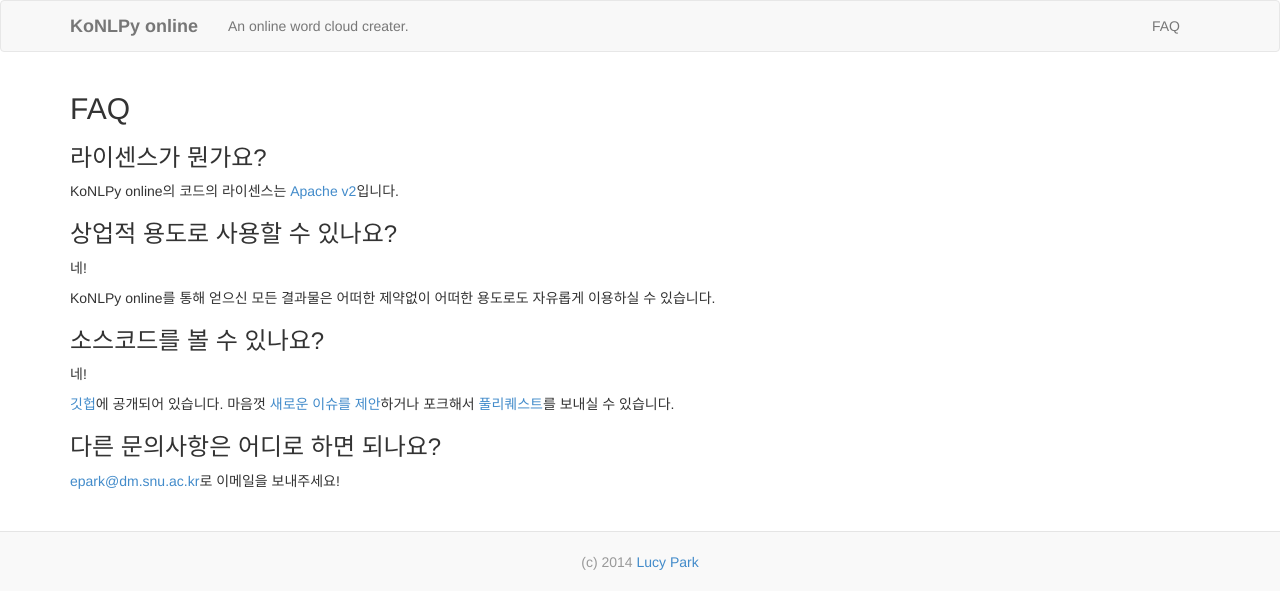
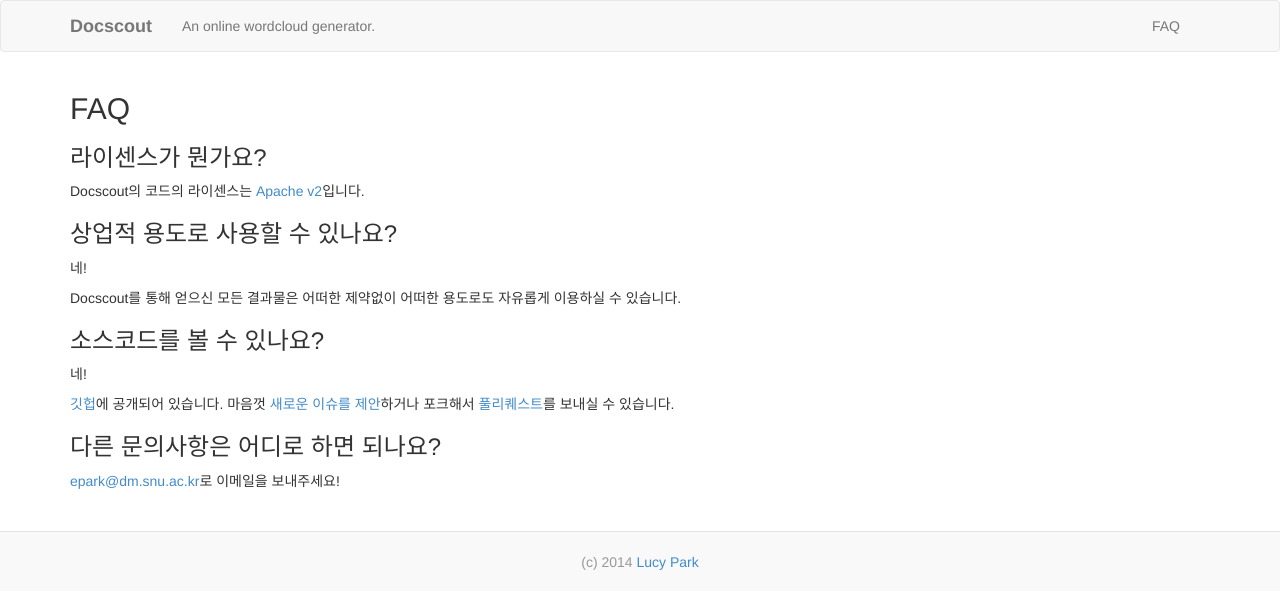
Before and after one commit to hgkim2004/docscout, a Flask app: page /faq in a window 1280 px wide. Shown: the top 591 px of the page. Run offline with Flask 2, Linux system fonts and the light colour scheme; parts of the project's set-up code (start-up, migrations or seed data) failed here and were passed over; some libraries are stand-ins or nearby versions.

Commit message:
Change app name from KoNLPy online to docscout

```diff
--- a/settings.py
+++ b/settings.py
@@ -9,4 +9,4 @@
     'debug': True,
 }
 
-BRAND = 'KoNLPy online'
+BRAND = 'Docscout'
--- a/templates/header.html
+++ b/templates/header.html
@@ -9,7 +9,7 @@
                 <span class="icon-bar"></span>
             </button>
             <a class="navbar-brand" href="{{ url_for('home') }}"><b>{{ BRAND }}</b></a>
-            <p class="navbar-text">An online word cloud creater.</p>
+            <p class="navbar-text">An online wordcloud generator.</p>
         </div>
         <!-- Collect the nav links, forms, and other content for toggling -->
         <div class="collapse navbar-collapse" id="bs-example-navbar-collapse-1">
```
